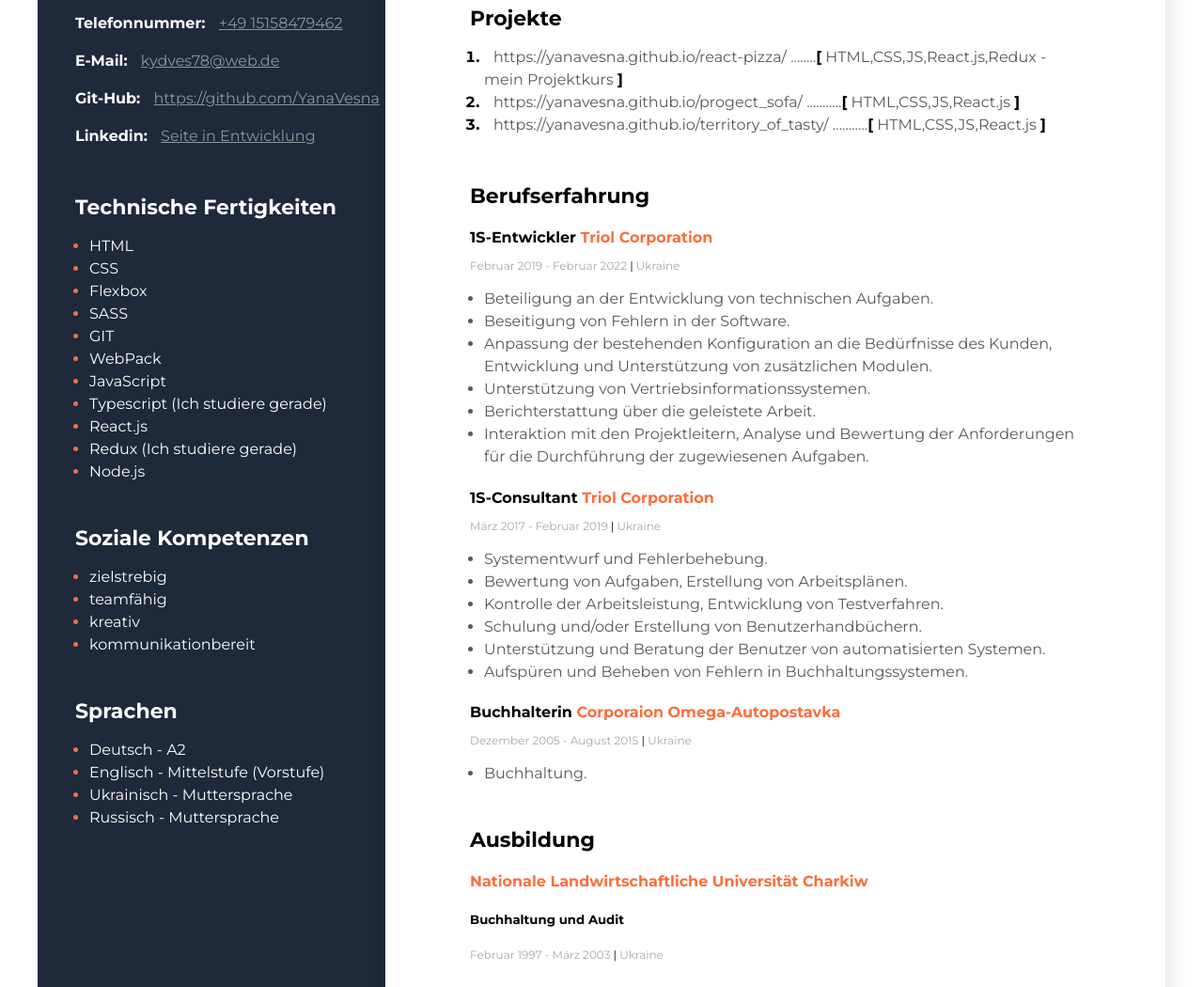
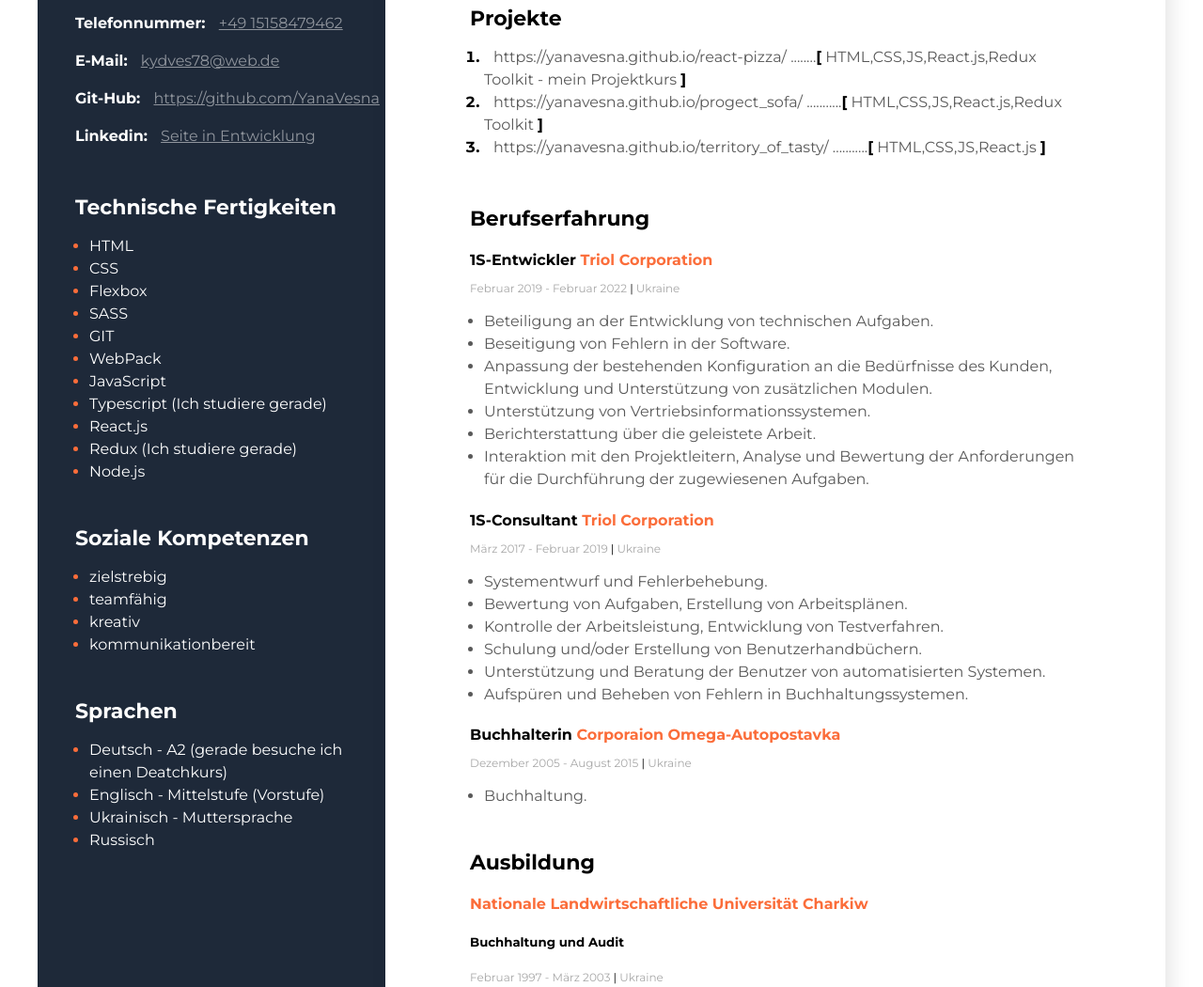
Before and after one commit to YanaVesna/YanaVesna.github.io.Deutsch, a plain HTML site: page index.html in a window 1280 px wide. Shown: the part 432-1482 px from the top of the page at 94% size. Drawn offline with Linux system fonts and the light colour scheme.

Commit message:
Add files via upload

```diff
--- a/index.html
+++ b/index.html
@@ -47,7 +47,7 @@
                   >https://yanavesna.github.io/react-pizza/</a
                 >
                 ........<span class="project-bracket">[</span>
-                HTML,CSS,JS,React.js,Redux - mein Projektkurs
+                HTML,CSS,JS,React.js,Redux Toolkit - mein Projektkurs
                 <span class="project-bracket">]</span></span
               >
             </li>
@@ -60,7 +60,7 @@
                   https://yanavesna.github.io/progect_sofa/</a
                 >
                 ...........<span class="project-bracket">[</span>
-                HTML,CSS,JS,React.js
+                HTML,CSS,JS,React.js,Redux Toolkit
                 <span class="project-bracket">]</span></span
               >
             </li>
@@ -275,7 +275,9 @@
           <h3 class="sidebar-title">Sprachen</h3>
           <ul class="tech-skills-list">
             <li class="tech-skills-item">
-              <span class="tech-skills-text">Deutsch - A2</span>
+              <span class="tech-skills-text"
+                >Deutsch - A2 (gerade besuche ich einen Deatchkurs)</span
+              >
             </li>
             <li class="tech-skills-item">
               <span class="tech-skills-text"
@@ -286,7 +288,7 @@
               <span class="tech-skills-text">Ukrainisch - Muttersprache</span>
             </li>
             <li class="tech-skills-item">
-              <span class="tech-skills-text">Russisch - Muttersprache</span>
+              <span class="tech-skills-text">Russisch</span>
             </li>
           </ul>
         </div>
```
